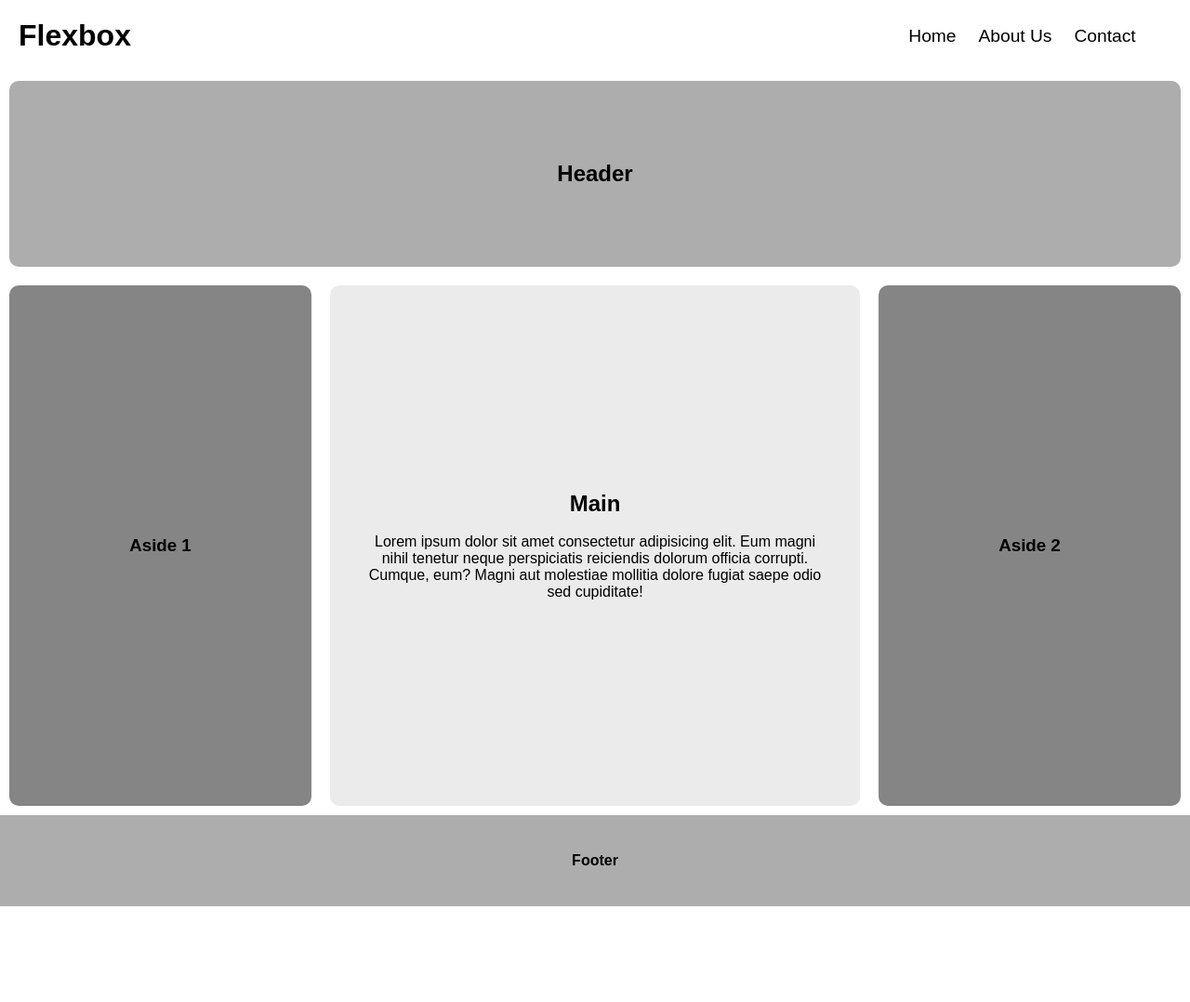
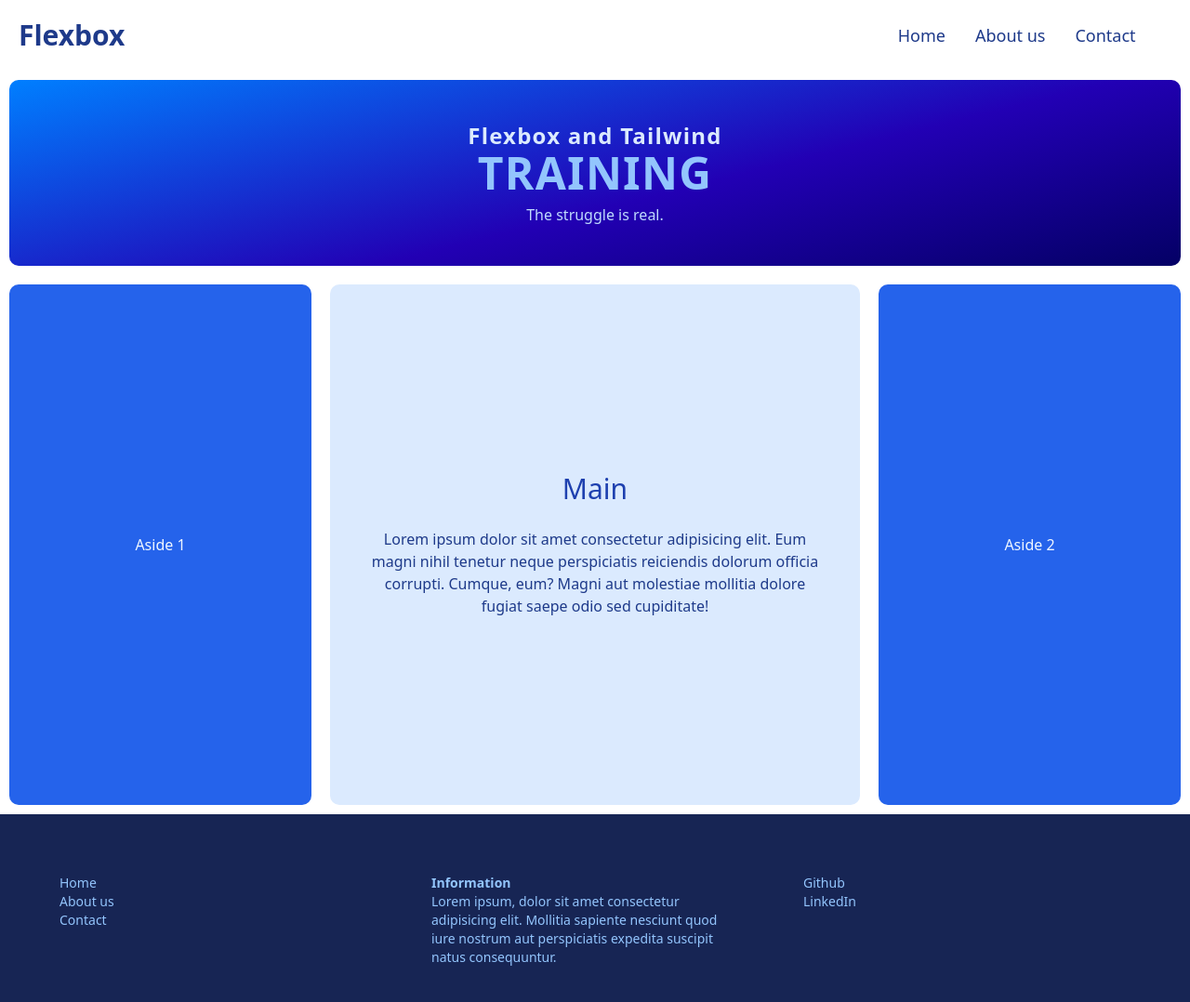
Before and after one commit to williamwestergard/flex-box-training, a plain HTML site: page index.html in a window 1280 px wide. Shown: the whole page at 93% size. Before the commit the page ends 975 px from the top, so only its background shows below. Drawn offline with nearby package versions, Linux system fonts and the light colour scheme.

Commit message:
Uppdatering 1 - blå tailwind tema och mer content

```diff
--- a/index.html
+++ b/index.html
@@ -5,23 +5,33 @@
     <meta name="viewport" content="width=device-width, initial-scale=1.0" />
     <title>Flexbox öva 4</title>
     <link rel="stylesheet" href="styles.css" />
+    <script src="https://cdn.tailwindcss.com"></script>
   </head>
   <body>
     <main>
       <header>
-        <h1><a href="#">Flexbox</a></h1>
+        <h1 class="text-3xl font-bold">
+          <a class="text-blue-900" href="#">Flexbox</a>
+        </h1>
         <nav>
-          <ul>
-            <li><a href="#">Home</a></li>
-            <li><a href="#">About Us</a></li>
-            <li><a href="#">Contact</a></li>
+          <ul class="text-lg gap-8">
+            <li><a class="text-blue-900" href="#">Home</a></li>
+            <li><a class="text-blue-900" href="#">About us</a></li>
+            <li><a class="text-blue-900" href="#">Contact</a></li>
           </ul>
         </nav>
       </header>
 
-      <section class="header"><h2>Header</h2></section>
-      <section class="main-section">
-        <h2>Main</h2>
+      <section class="header">
+        <h2 class="text-2xl font-bold text-blue-100 tracking-wider">
+          Flexbox and Tailwind
+          <br />
+          <span class="text-5xl text-blue-300 uppercase">Training</span>
+        </h2>
+        <p class="pt-2 text-blue-200">The struggle is real.</p>
+      </section>
+      <section class="main-section bg-blue-100 text-blue-900">
+        <h2 class="text-3xl font-medium text-blue-800">Main</h2>
         <br />
         <p>
           Lorem ipsum dolor sit amet consectetur adipisicing elit. Eum magni
@@ -31,11 +41,31 @@
         </p>
       </section>
 
-      <aside class="aside aside-1"><h3>Aside 1</h3></aside>
-      <aside class="aside aside-2"><h3>Aside 2</h3></aside>
+      <aside class="aside aside-1 bg-blue-600">
+        <h3 class="text-blue-50">Aside 1</h3>
+      </aside>
+      <aside class="aside aside-2 bg-blue-600">
+        <h3 class="text-blue-50">Aside 2</h3>
+      </aside>
 
-      <footer>
-        <h4>Footer</h4>
+      <footer class="bg-blue-950">
+        <section class="p-6 footer-row-1 text-blue-300 font-extralight text-sm text-left">
+          <h5 class="font-semibold">Information</h5>
+          <p class="pr-10">
+            Lorem ipsum, dolor sit amet consectetur adipisicing elit. Mollitia
+            sapiente nesciunt quod iure nostrum aut perspiciatis expedita
+            suscipit natus consequuntur.
+          </p>
+        </section>
+        <section class="p-6 footer-row-2 text-blue-300 font-extralight text-sm text-left">
+          <h5>Home</h5>
+          <h5>About us</h5>
+          <h5>Contact</h5>
+        </section>
+        <section class="p-6 footer-row-3 text-blue-300 font-extralight text-sm text-left">
+          <h5>Github</h5>
+          <h5>LinkedIn</h5>
+        </section>
       </footer>
     </main>
   </body>
--- a/styles.css
+++ b/styles.css
@@ -11,9 +11,7 @@
     --bg-aside: rgb(133, 133, 133);
   }
 
-  body {
-    font-family: Arial, Helvetica, sans-serif;
-  }
+
   header {
     display: flex;
     flex-direction: row;
@@ -58,7 +56,9 @@
   .header {
     background-color: var(--bg-header);
     height: 200px;
-  }
+    background: rgb(4,0,101);
+background: linear-gradient(346deg, rgba(4,0,101,1) 0%, rgba(34,0,180,1) 42%, rgba(0,127,255,1) 100%);
+     }
   .main-section {
     background-color: var(--bg-main);
     padding: 5vh;
@@ -77,8 +77,23 @@
     margin: 0;
     width: 100%;
     background-color: var(--bg-header);
-    text-align: center;
+    display:flex;
+    align-content:center;
   }
+
+  .footer-row-1 {
+    flex:3;
+    order:2;
+  }
+  .footer-row-2 {
+    flex:3;
+    order:1;
+  }
+  .footer-row-3 {
+    flex:3;
+    order:3;
+  }
+
 
   @media all and (min-width: 800px) {
     .main-section {
@@ -106,3 +121,9 @@
       padding: 5vh;
     }
   }
+
+  @media all and (max-width: 600px) {
+    footer {
+      flex-direction: column;
+    }
+  }
```
